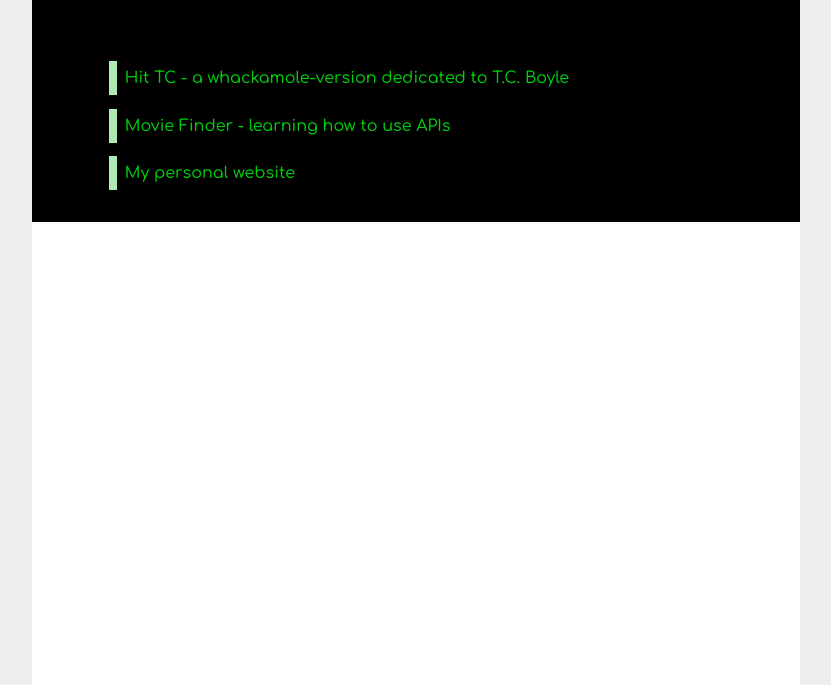
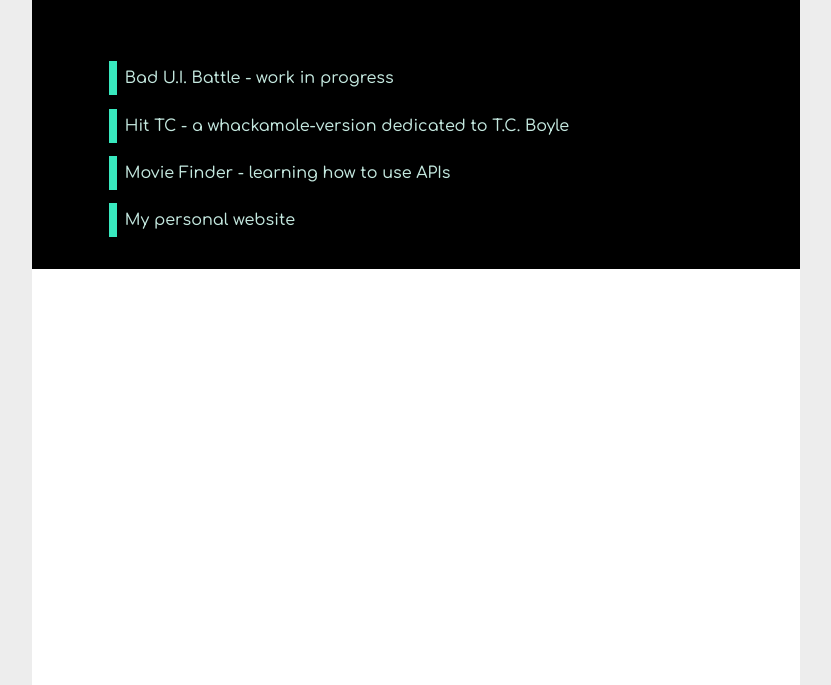
Before and after one commit to ClemensPilz/clemenspilz.github.io, a plain HTML site: page index.html in a window 1280 px wide. Shown: the part 115-800 px from the top of the page, without its empty margins (224-1055 px from the left). Drawn offline with nearby package versions, Linux system fonts and the light colour scheme.

Commit message:
added another link, changed color scheme

```diff
--- a/index.html
+++ b/index.html
@@ -25,6 +25,7 @@
 <div class="pageSection pageSection-dark">
     <!--<div class="text text-sm">My yearlong journey of becoming an entry-level webdeveloper...</div>-->
     <ul>
+        <li><a href="https://clemenspilz.github.io/BadUI/index.html">Bad U.I. Battle - work in progress</a></li>
         <li><a href="https://clemenspilz.github.io/hitTC/">Hit TC - a whackamole-version dedicated to T.C. Boyle</a></li>
         <li><a href="https://clemenspilz.github.io/MovieSearch/dist/index.html">Movie Finder - learning how to use APIs</a></li>
         <li><a href="https://clemenspilz.github.io/clemenspilzcom/index.html">My personal website</a></li>
--- a/mixins.scss
+++ b/mixins.scss
@@ -10,13 +10,6 @@
   }
 }
 
-$main: #00ce0d;
-$sec: #afeab3;
+$main: #c4e8df;
+$sec: #38e8be;
 $bgc: black;
-
-/*
-$main: #ff16a2;
-$sec: #ffa0d9;
-$bgc: black;
-$bgcl: #6c868e;
-$bgcl: #6c868e;*/
```
Also changed, not shown: styles.css.
